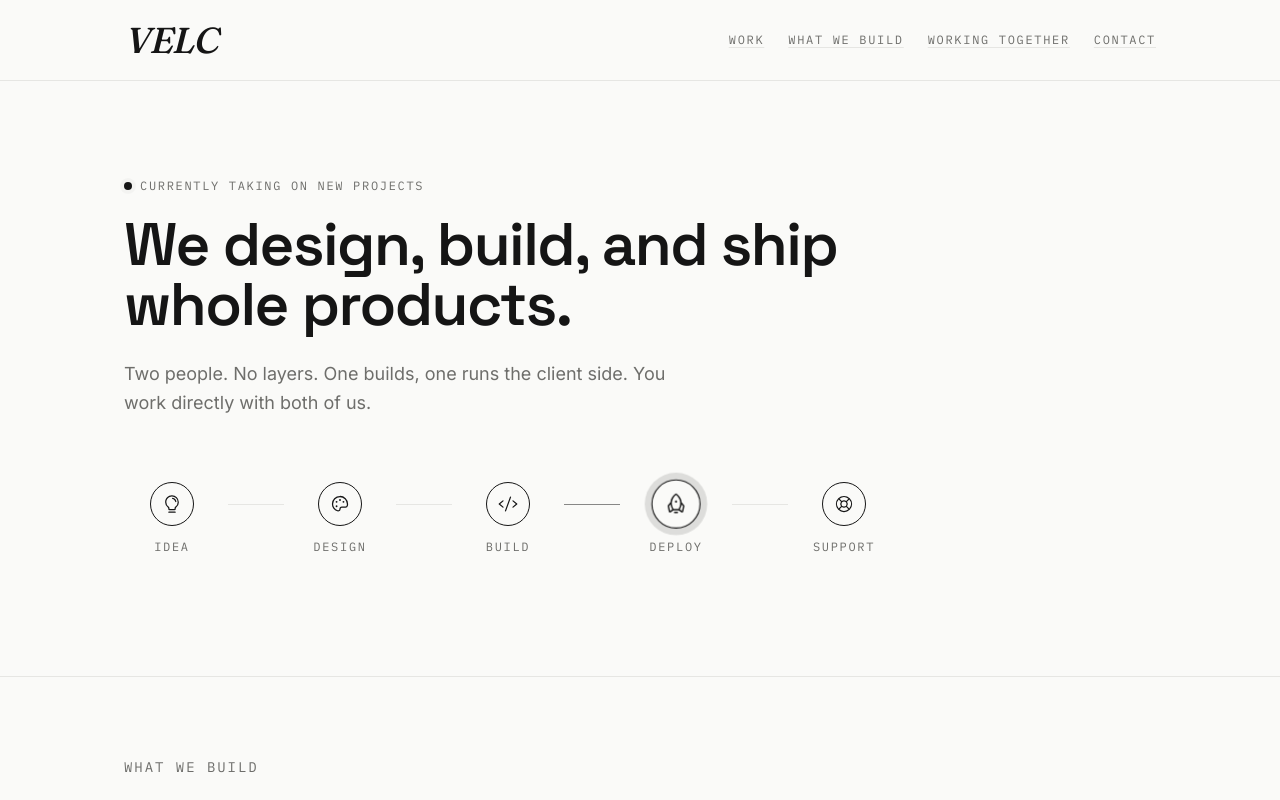
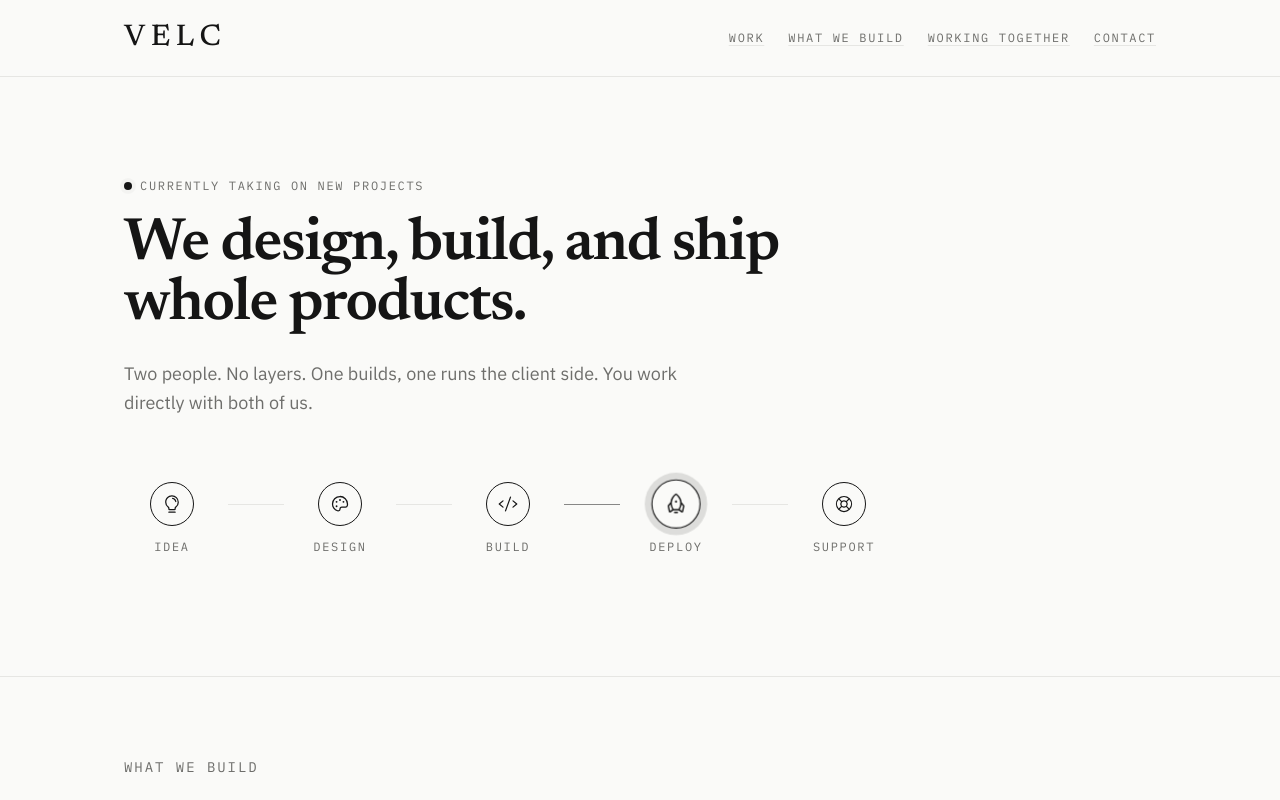
Before and after one commit to lukasssicevs/velc, a Next.js app: page / in a window 1280 px wide. Shown: the top 800 px of the page. Built offline with nearby package versions, Linux system fonts and the light colour scheme.

Commit message:
Change fonts

```diff
--- a/app/globals.css
+++ b/app/globals.css
@@ -18,7 +18,7 @@ body {
 }
 
 body {
-  font-family: var(--font-inter), system-ui, sans-serif;
+  font-family: var(--font-body), system-ui, sans-serif;
 }
 
 @media (prefers-reduced-motion: reduce) {
@@ -40,7 +40,7 @@ button:focus-visible {
 }
 
 .eyebrow {
-  font-family: var(--font-plex-mono), monospace;
+  font-family: var(--font-mono), monospace;
   font-size: 0.75rem;
   letter-spacing: 0.14em;
   text-transform: uppercase;
--- a/app/layout.tsx
+++ b/app/layout.tsx
@@ -1,30 +1,29 @@
 import type { Metadata } from "next";
-import { Space_Grotesk, Inter, IBM_Plex_Mono, Fraunces } from "next/font/google";
+import { Newsreader, IBM_Plex_Sans, IBM_Plex_Mono } from "next/font/google";
 import "./globals.css";
 
-const spaceGrotesk = Space_Grotesk({
+const newsreader = Newsreader({
   subsets: ["latin"],
-  weight: ["500", "600", "700"],
-  variable: "--font-space-grotesk",
+  weight: ["400", "500", "600", "700"],
+  variable: "--font-display",
+  display: "swap",
+  // Next 14 has no built-in metrics for Newsreader, so its automatic
+  // metric-matched fallback fails and warns at build. Pin the fallback
+  // stack ourselves instead of shipping an unadjusted one.
+  adjustFontFallback: false,
+  fallback: ["Iowan Old Style", "Palatino", "Georgia", "serif"],
 });
 
-const fraunces = Fraunces({
+const plexSans = IBM_Plex_Sans({
   subsets: ["latin"],
-  weight: ["500", "600"],
-  style: ["normal", "italic"],
-  variable: "--font-fraunces",
-});
-
-const inter = Inter({
-  subsets: ["latin"],
-  weight: ["400", "500", "600"],
-  variable: "--font-inter",
+  weight: ["400", "500", "600", "700"],
+  variable: "--font-body",
 });
 
 const plexMono = IBM_Plex_Mono({
   subsets: ["latin"],
   weight: ["400", "500"],
-  variable: "--font-plex-mono",
+  variable: "--font-mono",
 });
 
 export const metadata: Metadata = {
@@ -41,7 +40,7 @@ export default function RootLayout({
   return (
     <html
       lang="en"
-      className={`${spaceGrotesk.variable} ${inter.variable} ${plexMono.variable} ${fraunces.variable}`}
+      className={`${newsreader.variable} ${plexSans.variable} ${plexMono.variable}`}
     >
       <body>{children}</body>
     </html>
--- a/app/page.tsx
+++ b/app/page.tsx
@@ -81,7 +81,7 @@ function Header() {
       }`}
     >
       <div className="mx-auto max-w-page px-6 py-5 flex items-center justify-center sm:justify-between">
-        <span className="font-logo italic font-medium text-ink text-4xl tracking-tight">
+        <span className="font-display font-medium text-ink text-3xl tracking-[0.18em]">
           VELC
         </span>
         <nav className="hidden sm:flex gap-6 eyebrow">
--- a/tailwind.config.ts
+++ b/tailwind.config.ts
@@ -13,10 +13,11 @@ const config: Config = {
         accent: "#151515",
       },
       fontFamily: {
-        display: ["var(--font-space-grotesk)"],
-        body: ["var(--font-inter)"],
-        mono: ["var(--font-plex-mono)"],
-        logo: ["var(--font-fraunces)"],
+        // --font-display already carries its own fallback stack (set in
+        // layout.tsx); repeating it here would duplicate the generics.
+        display: ["var(--font-display)"],
+        body: ["var(--font-body)", "system-ui", "sans-serif"],
+        mono: ["var(--font-mono)", "monospace"],
       },
       maxWidth: {
         page: "1080px",
```
Also changed, not shown: 1 other file (tests, documents, lock files or other folders).
